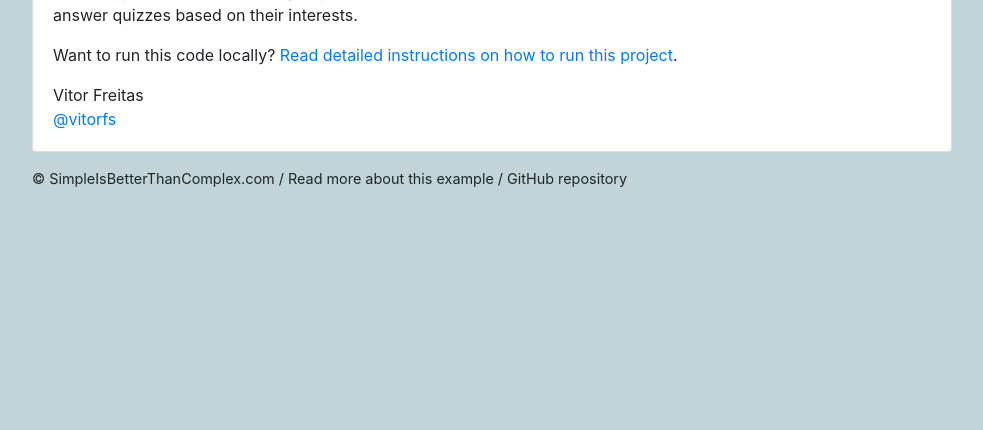
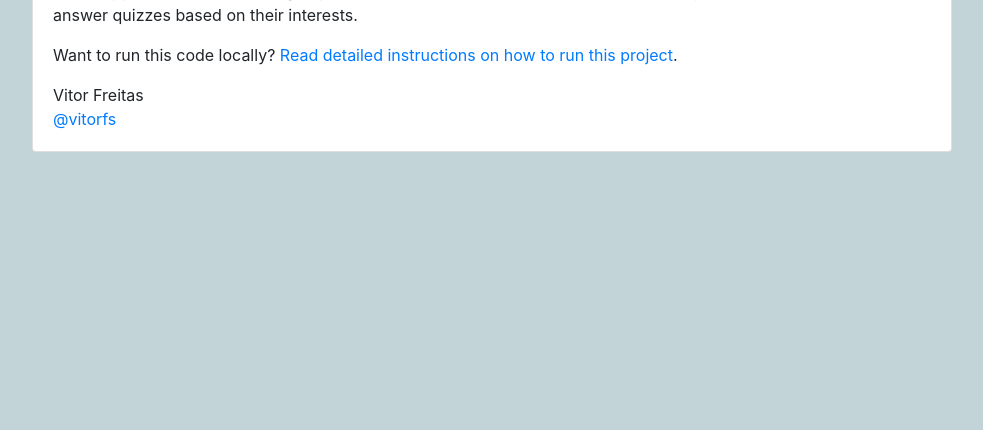
Before and after one commit to dishajain18/Django-School-Quizapp, a Django app: page / in a window 1280 px wide. Shown: the part 327-757 px from the top of the page, without its empty margins (148-1131 px from the left). Run offline with Django 3.2, Linux system fonts and the light colour scheme; some libraries are stand-ins or nearby versions; some web fonts are replaced.

Commit message:
Update base.html

```diff
--- a/templates/base.html
+++ b/templates/base.html
@@ -16,7 +16,6 @@
     {% endif %}
   </head>
   <body>
-    <a href="https://github.com/sibtc/django-multiple-user-types-example"><img style="position: absolute; top: 0; right: 0; border: 0;" src="https://camo.githubusercontent.com/38ef81f8aca64bb9a64448d0d70f1308ef5341ab/68747470733a2f2f73332e616d617a6f6e6177732e636f6d2f6769746875622f726962626f6e732f666f726b6d655f72696768745f6461726b626c75655f3132313632312e706e67" alt="Fork me on GitHub" data-canonical-src="https://s3.amazonaws.com/github/ribbons/forkme_right_darkblue_121621.png"></a>
     <div class="container my-4">
       <div class="row justify-content-center">
         <div class="col-md-10 col-sm-12">
@@ -58,13 +57,6 @@
               {% endblock %}
             </div>
           </div>
-          <footer>
-            <a href="https://simpleisbetterthancomplex.com">© SimpleIsBetterThanComplex.com</a>
-            /
-            <a href="https://simpleisbetterthancomplex.com/tutorial/2018/01/18/how-to-implement-multiple-user-types-with-django.html">Read more about this example</a>
-            /
-            <a href="https://github.com/sibtc/django-multiple-user-types-example">GitHub repository</a>
-          </footer>
         </div>
       </div>
     </div>
```
